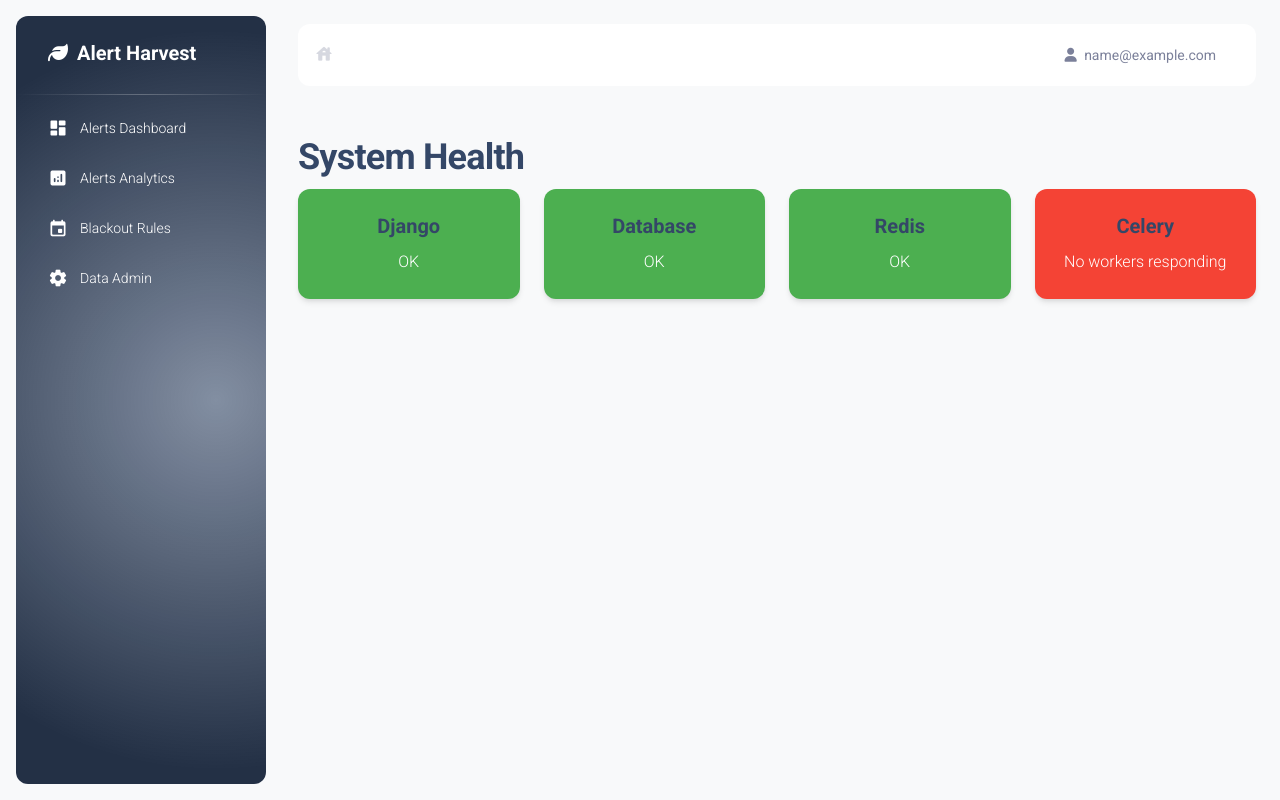
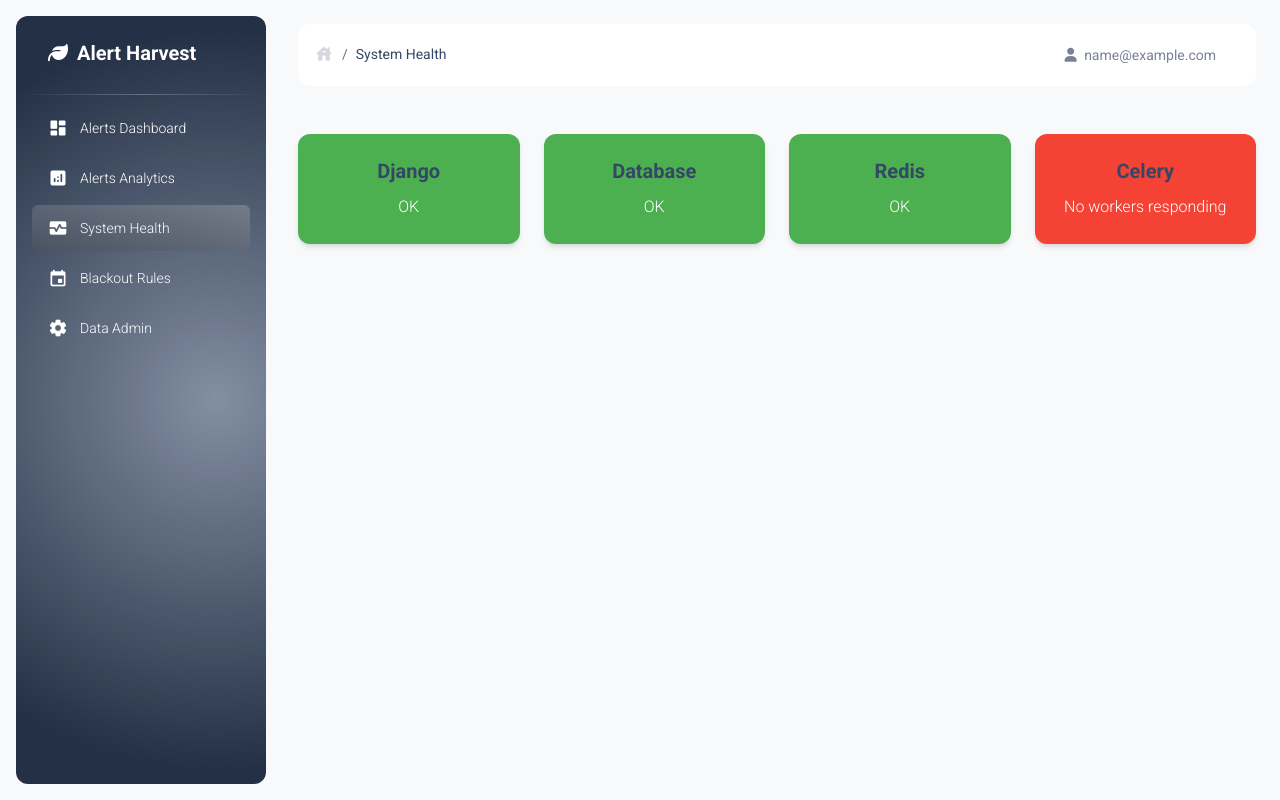
Before and after one commit to gillesdelhaes/AlertHarvest, a Django app: page /viz/system-health/ in a window 1280 px wide. Run offline with Django 5.2, Linux system fonts and the light colour scheme; the visitor is signed in with stand-in values (Sample User, id 1); data that the repository does not hold is empty; parts of the project's set-up code (start-up, migrations or seed data) failed here and were passed over; some libraries are stand-ins or nearby versions.

Commit message:
Add system healh to main GUI

```diff
--- a/AlertHarvest/templates/alerts_visualization/system_health.html
+++ b/AlertHarvest/templates/alerts_visualization/system_health.html
@@ -1,9 +1,12 @@
 <!-- alerts_visualization/templates/alerts_visualization/system_health.html -->
 {% extends "base.html" %}
 
+{% block breadcrumb %}
+<li class="breadcrumb-item text-sm text-dark active" aria-current="page">System Health</li>
+{% endblock breadcrumb %}
+
 {% block content %}
 <div class="container mt-4">
-    <h2>System Health</h2>
     {% if error %}
         <div class="alert alert-danger">Error contacting health endpoint: {{ error }}</div>
     {% endif %}
--- a/AlertHarvest/templates/base.html
+++ b/AlertHarvest/templates/base.html
@@ -74,6 +74,15 @@
                   <i class="material-icons opacity-10">analytics</i>
                 </div>
               <span class="nav-link-text ms-1">Alerts Analytics</span>
+            </a>
+          </li>
+
+          <li class="nav-item">
+            <a class="nav-link text-white {% if request.resolver_match.view_name == 'viz:system_health' %}bg-gradient-secondary{% endif %}" href="{% url 'viz:system_health' %}">
+                <div class="text-white text-center me-2 d-flex align-items-center justify-content-center">
+                  <i class="material-icons opacity-10">monitor_heart</i>
+                </div>
+              <span class="nav-link-text ms-1">System Health</span>
             </a>
           </li>
 
```
